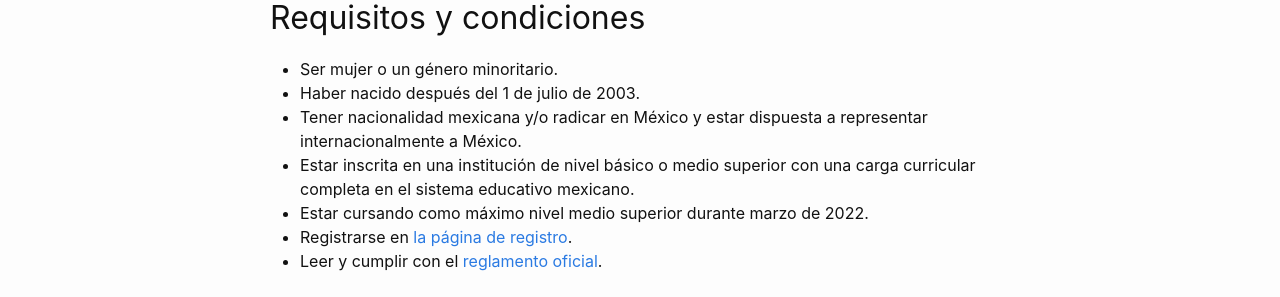
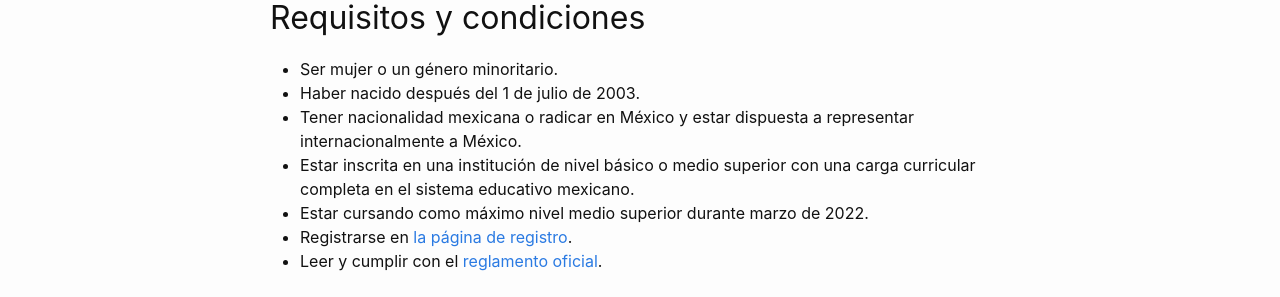
Before and after one commit to omegaup/OFMI-website, a Jekyll site: the page built from index.md, in a window 1280 px wide. Shown: the part 473-770 px from the top of the page. Built offline with Jekyll 4.4.1, drawn with Linux system fonts in a browser that asks for light colours.

```diff
--- a/index.md
+++ b/index.md
@@ -13,7 +13,7 @@ El objetivo de la OFMI es promover el interés en la informática entre las muje
 
 * Ser mujer o un género minoritario.
 * Haber nacido después del 1 de julio de 2003.
-* Tener nacionalidad mexicana y/o radicar en México y estar dispuesta a representar internacionalmente a México.
+* Tener nacionalidad mexicana o radicar en México y estar dispuesta a representar internacionalmente a México.
 * Estar inscrita en una institución de nivel básico o medio superior con una carga curricular completa en el sistema educativo mexicano.
 * Estar cursando como máximo nivel medio superior durante marzo de 2022.
 * Registrarse en [la página de registro](registro).
```
